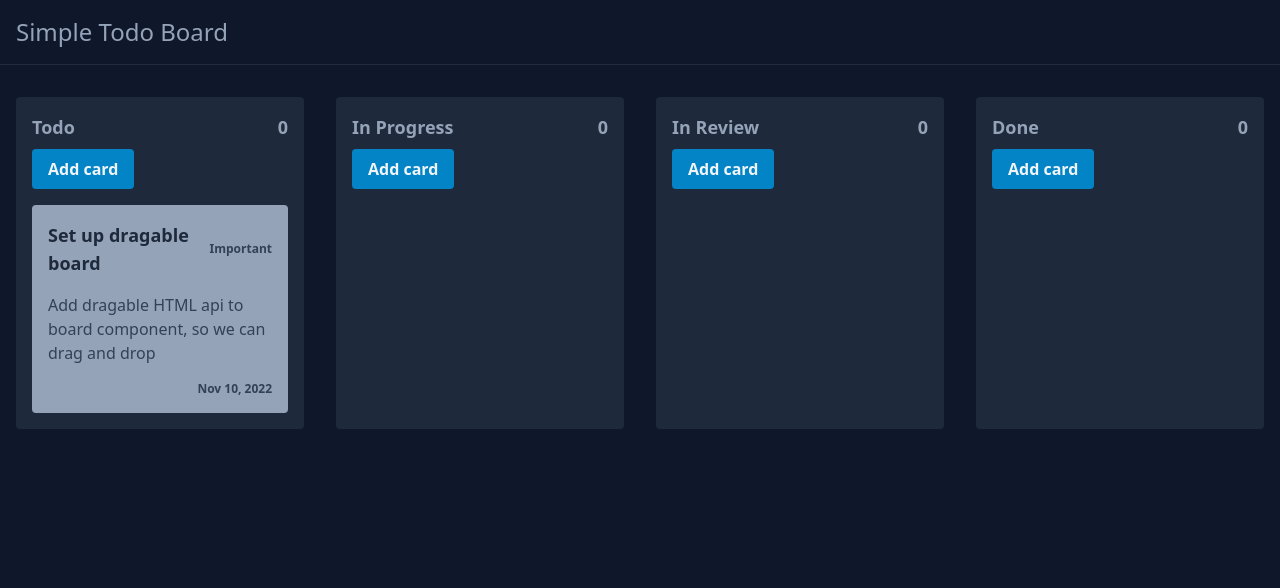
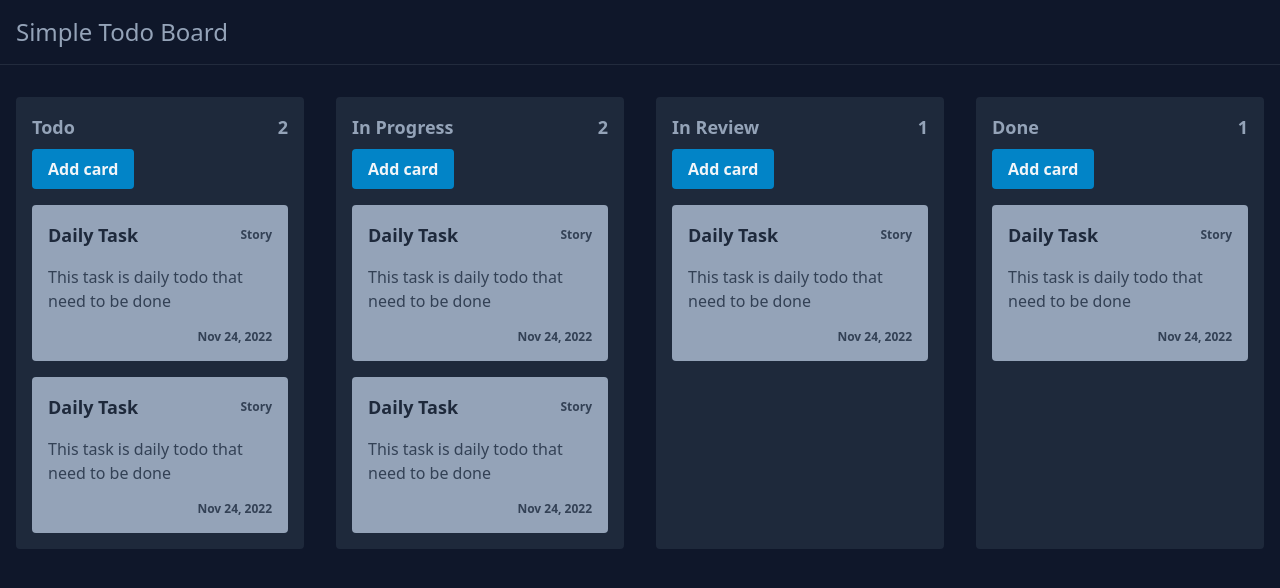
Before and after one commit to adityarahmayadi/aka-todo-board, a Next.js app: page / in a window 1280 px wide. Shown: the top 588 px of the page. Built offline with nearby package versions, Linux system fonts and the light colour scheme.

Commit message:
feat: add dummy data and implement on homepage

```diff
--- /dev/null
+++ b/data/index.js
@@ -0,0 +1,58 @@
+export const data = [
+  {
+    id: 'TA-001',
+    title: 'Daily Task',
+    desc: 'This task is daily todo that need to be done',
+    expiredAt: 'Nov 24, 2022',
+    category: 'Story',
+    status: 'Todo'
+  },
+  {
+    id: 'TA-002',
+    title: 'Daily Task',
+    desc: 'This task is daily todo that need to be done',
+    expiredAt: 'Nov 24, 2022',
+    category: 'Story',
+    status: 'Todo'
+  },
+  {
+    id: 'TA-003',
+    title: 'Daily Task',
+    desc: 'This task is daily todo that need to be done',
+    expiredAt: 'Nov 24, 2022',
+    category: 'Story',
+    status: 'In Progress'
+  },
+  {
+    id: 'TA-004',
+    title: 'Daily Task',
+    desc: 'This task is daily todo that need to be done',
+    expiredAt: 'Nov 24, 2022',
+    category: 'Story',
+    status: 'In Progress'
+  },
+  {
+    id: 'TA-005',
+    title: 'Daily Task',
+    desc: 'This task is daily todo that need to be done',
+    expiredAt: 'Nov 24, 2022',
+    category: 'Story',
+    status: 'In Review'
+  },
+  {
+    id: 'TA-006',
+    title: 'Daily Task',
+    desc: 'This task is daily todo that need to be done',
+    expiredAt: 'Nov 24, 2022',
+    category: 'Story',
+    status: 'Done'
+  },
+  {
+    id: 'TA-007',
+    title: 'Daily Task',
+    desc: 'This task is daily todo that need to be done',
+    expiredAt: 'Nov 24, 2022',
+    category: 'Story',
+    status: 'Important'
+  },
+]
--- a/pages/index.js
+++ b/pages/index.js
@@ -1,24 +1,42 @@
+import { useState } from "react"
 import { Board } from "../components/board"
 import { Card } from "../components/card"
 import { Header } from "../components/header"
+import { data } from '../data'
 
 export default function Home() {
+  const [items, setItems] = useState(data);
+
   return (
     <>
       <Header />
       <div className="container px-4 py-8 mx-auto">
         <div className="flex row gap-8">
-          <Board title="Todo">
-            <Card
-              title='Set up dragable board'
-              desc='Add dragable HTML api to board component, so we can drag and drop'
-              category='Important'
-              expiredAt='Nov 10, 2022'
-            />
-          </Board>
-          <Board title="In Progress" />
-          <Board title="In Review" />
-          <Board title="Done" />
+          {
+            ["Todo", "In Progress", "In Review", "Done"].map((status) => {
+              console.log({ items });
+              const count = items.filter(item => item.status === status).length;
+              return(
+                <Board
+                  title={status} key={`board-${status}`}
+                  count={count}
+                >
+                  { items
+                      .filter(item => item.status === status)
+                      .map(({ id, title, desc, category, expiredAt }) => (
+                        <Card
+                          key={id}
+                          title={title}
+                          desc={desc}
+                          category={category}
+                          expiredAt={expiredAt}
+                        />
+                      ))
+                  }
+                </Board>
+              )
+            })
+          }
         </div>
       </div>
     </>
```
